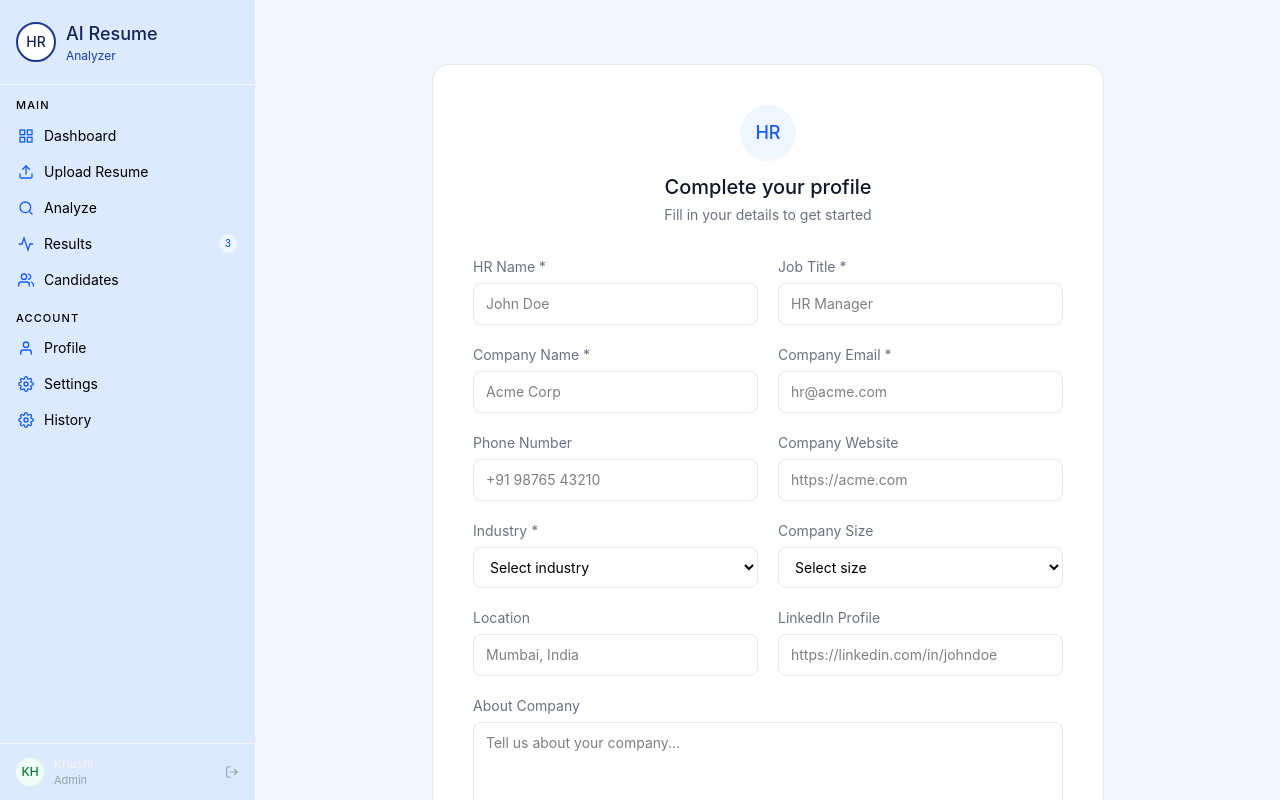
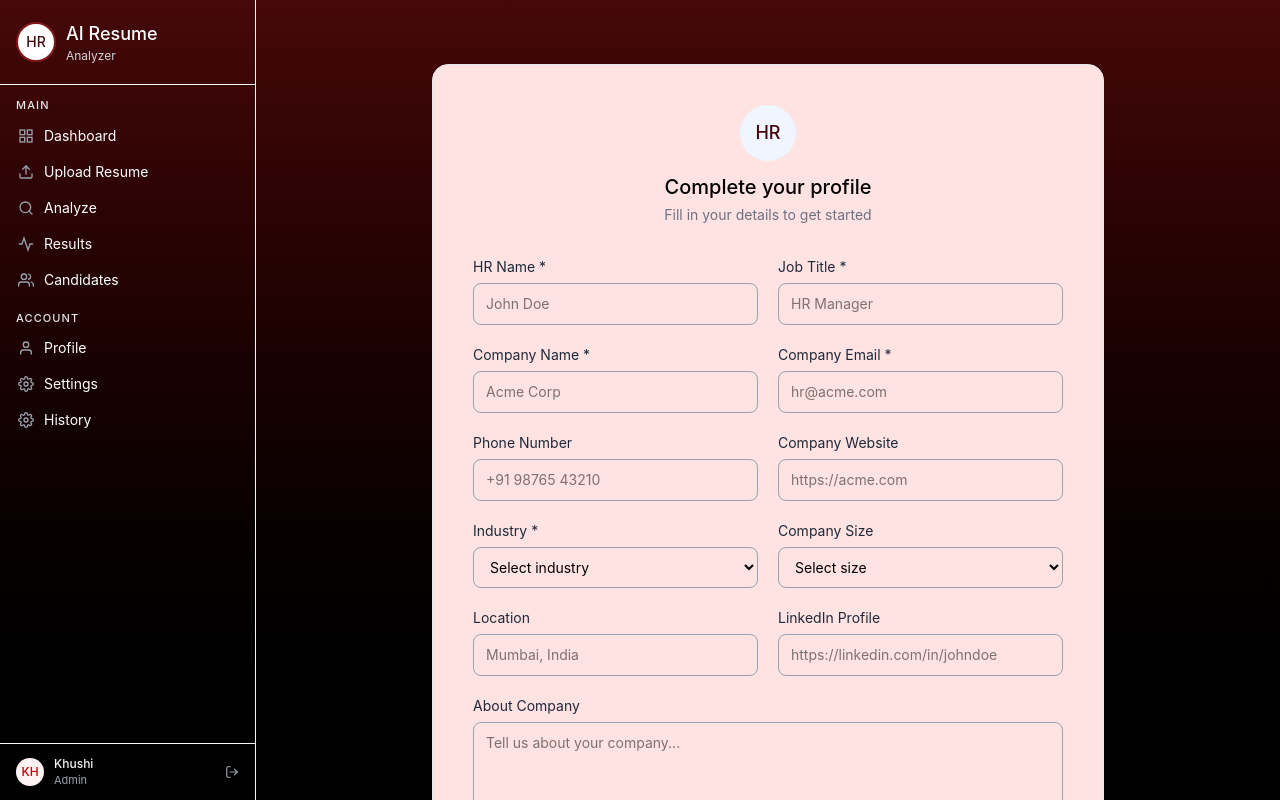
Before and after one commit to nayanbandgar/AI-RESUME-ANALAYZER, a React (Vite) app in the folder frontend/: page /profile in a window 1280 px wide. Built offline with nearby package versions, Linux system fonts and the light colour scheme.

Commit message:
feat: update UI styles across components for improved aesthetics and readability

```diff
--- a/frontend/src/components/landing.jsx
+++ b/frontend/src/components/landing.jsx
@@ -8,7 +8,7 @@ export default function Landing() {
       <div className="bg-black-100  border-white border-4 rounded-2xl p-10 w-full max-w-md text-center">
 
         {/* Logo */}
-        <div className="w-16 h-16 rounded-full bg-white border-blue-900 border-2 text-blue-950 font-medium text-lg flex items-center justify-center mx-auto mb-4">
+        <div className="w-16 h-16 rounded-full bg-white border-red-900 border-2 text-red-950 font-medium text-lg flex items-center justify-center mx-auto mb-4">
           HR
         </div>
 
@@ -22,13 +22,13 @@ export default function Landing() {
         <div className="flex flex-col gap-3">
           <button
             onClick={() => navigate("/login")}
-            className="w-full py-2.5 bg-white text-gray-900 text-l font-medium rounded-lg  border border-gray-200 hover:border-white hover:bg-blue-950 hover:text-white transition-colors hover:scale-105 duration-200  cursor-pointer"
+            className="w-full py-2.5 bg-white text-gray-900 text-l font-medium rounded-lg  border border-gray-200 hover:border-white hover:bg-red-950 hover:text-white transition-colors hover:scale-105 duration-200  cursor-pointer"
           >
             Login
           </button>
           <button
             onClick={() => navigate("/signup")}
-            className="w-full py-2.5 bg-white text-gray-900 text-l font-medium rounded-lg border border-gray-200 hover:border-white  hover:bg-blue-950  hover:text-white  transition-colors hover:scale-105 duration-200  cursor-pointer"
+            className="w-full py-2.5 bg-white text-gray-900 text-l font-medium rounded-lg border border-gray-200 hover:border-white  hover:bg-red-950  hover:text-white  transition-colors hover:scale-105 duration-200  cursor-pointer"
           >
             Sign Up
           </button>
--- a/frontend/src/components/layout.jsx
+++ b/frontend/src/components/layout.jsx
@@ -3,9 +3,10 @@ import { Outlet } from "react-router-dom";
 
 export default function Layout() {
   return (
-    <div className="flex h-screen bg-blue-50">
-      <Sidebar />
-      <main className="flex-1 overflow-y-auto p-6">
+    <div className="flex h-screen bg-linear-to-b from-red-950 to-black">
+     <Sidebar />
+      <main className="flex-1 overflow-y-auto bg-linear-to-b from-red-950 to-black p-6">
+
         <Outlet />
       </main>
     </div>
--- a/frontend/src/components/profilepage.jsx
+++ b/frontend/src/components/profilepage.jsx
@@ -30,14 +30,14 @@ export default function HrProfile() {
 
   return (
     <div className="min-h-screen  flex items-center justify-center px-4 py-10">
-      <div className="bg-white border border-gray-200 rounded-2xl p-10 w-full max-w-2xl">
+      <div className=" bg-red-100 border border-gray-200 rounded-2xl p-10 w-full max-w-2xl">
 
         {/* Header */}
         <div className="text-center mb-8">
-          <div className="w-14 h-14 rounded-full bg-blue-50 text-blue-600 font-medium text-lg flex items-center justify-center mx-auto mb-3">
+          <div className="w-14 h-14 rounded-full bg-blue-50 text-red-950 font-medium text-lg flex items-center justify-center mx-auto mb-3">
             HR
           </div>
-          <h2 className="text-xl font-medium text-gray-900">Complete your profile</h2>
+          <h2 className="text-xl font-medium text-black">Complete your profile</h2>
           <p className="text-sm text-gray-500 mt-1">Fill in your details to get started</p>
         </div>
 
@@ -45,7 +45,7 @@ export default function HrProfile() {
 
           {/* HR Name */}
           <div>
-            <label className="block text-sm text-gray-500 mb-1.5">HR Name *</label>
+            <label className="block text-sm text-gray-800 mb-1.5">HR Name *</label>
             <input
               type="text"
               name="hrName"
@@ -53,13 +53,13 @@ export default function HrProfile() {
               value={form.hrName}
               onChange={handleChange}
               required
-              className="w-full px-3 py-2.5 border border-gray-200 rounded-lg text-sm focus:outline-none focus:ring-2 focus:ring-blue-100 focus:border-blue-300"
+              className="w-full px-3 py-2.5 border border-gray-400 rounded-lg text-sm focus:outline-none focus:ring-1  focus:border-red-300"
             />
           </div>
 
           {/* Job Title */}
           <div>
-            <label className="block text-sm text-gray-500 mb-1.5">Job Title *</label>
+            <label className="block text-sm text-gray-800 mb-1.5">Job Title *</label>
             <input
               type="text"
               name="jobTitle"
@@ -67,13 +67,13 @@ export default function HrProfile() {
               value={form.jobTitle}
               onChange={handleChange}
               required
-              className="w-full px-3 py-2.5 border border-gray-200 rounded-lg text-sm focus:outline-none focus:ring-2 focus:ring-blue-100 focus:border-blue-300"
+              className="w-full px-3 py-2.5 border border-gray-400 rounded-lg text-sm focus:outline-none focus:ring-1  focus:border-red-300"
             />
           </div>
 
           {/* Company Name */}
           <div>
-            <label className="block text-sm text-gray-500 mb-1.5">Company Name *</label>
+            <label className="block text-sm text-gray-800 mb-1.5">Company Name *</label>
             <input
               type="text"
               name="companyName"
@@ -81,13 +81,13 @@ export default function HrProfile() {
               value={form.companyName}
               onChange={handleChange}
               required
-              className="w-full px-3 py-2.5 border border-gray-200 rounded-lg text-sm focus:outline-none focus:ring-2 focus:ring-blue-100 focus:border-blue-300"
+              className="w-full px-3 py-2.5 border border-gray-400 rounded-lg text-sm focus:outline-none focus:ring-1  focus:border-red-300"
             />
           </div>
 
           {/* Company Email */}
           <div>
-            <label className="block text-sm text-gray-500 mb-1.5">Company Email *</label>
+            <label className="block text-sm text-gray-800 mb-1.5">Company Email *</label>
             <input
               type="email"
               name="companyEmail"
@@ -95,45 +95,45 @@ export default function HrProfile() {
               value={form.companyEmail}
               onChange={handleChange}
               required
-              className="w-full px-3 py-2.5 border border-gray-200 rounded-lg text-sm focus:outline-none focus:ring-2 focus:ring-blue-100 focus:border-blue-300"
+              className="w-full px-3 py-2.5 border border-gray-400 rounded-lg text-sm focus:outline-none focus:ring-1  focus:border-red-300"
             />
           </div>
 
           {/* Phone */}
           <div>
-            <label className="block text-sm text-gray-500 mb-1.5">Phone Number</label>
+            <label className="block text-sm text-gray-800 mb-1.5">Phone Number</label>
             <input
               type="tel"
               name="phone"
               placeholder="+91 98765 43210"
               value={form.phone}
               onChange={handleChange}
-              className="w-full px-3 py-2.5 border border-gray-200 rounded-lg text-sm focus:outline-none focus:ring-2 focus:ring-blue-100 focus:border-blue-300"
+              className="w-full px-3 py-2.5 border border-gray-400 rounded-lg text-sm focus:outline-none focus:ring-1  focus:border-red-300"
             />
           </div>
 
           {/* Company Website */}
           <div>
-            <label className="block text-sm text-gray-500 mb-1.5">Company Website</label>
+            <label className="block text-sm text-gray-800 mb-1.5">Company Website</label>
             <input
               type="url"
               name="companyWebsite"
               placeholder="https://acme.com"
               value={form.companyWebsite}
               onChange={handleChange}
-              className="w-full px-3 py-2.5 border border-gray-200 rounded-lg text-sm focus:outline-none focus:ring-2 focus:ring-blue-100 focus:border-blue-300"
+              className="w-full px-3 py-2.5 border border-gray-400 rounded-lg text-sm focus:outline-none focus:ring-1  focus:border-red-300"
             />
           </div>
 
           {/* Industry */}
           <div>
-            <label className="block text-sm text-gray-500 mb-1.5">Industry *</label>
+            <label className="block text-sm text-gray-800 mb-1.5">Industry *</label>
             <select
               name="industry"
               value={form.industry}
               onChange={handleChange}
               required
-              className="w-full px-3 py-2.5 border border-gray-200 rounded-lg text-sm focus:outline-none focus:ring-2 focus:ring-blue-100 focus:border-blue-300 bg-white"
+              className="w-full px-3 py-2.5 border border-gray-400 rounded-lg text-sm focus:outline-none focus:ring-1  focus:border-red-300"
             >
               <option value="">Select industry</option>
               <option>Information Technology</option>
@@ -150,12 +150,12 @@ export default function HrProfile() {
 
           {/* Company Size */}
           <div>
-            <label className="block text-sm text-gray-500 mb-1.5">Company Size</label>
+            <label className="block text-sm text-gray-800 mb-1.5">Company Size</label>
             <select
               name="companySize"
               value={form.companySize}
               onChange={handleChange}
-              className="w-full px-3 py-2.5 border border-gray-200 rounded-lg text-sm focus:outline-none focus:ring-2 focus:ring-blue-100 focus:border-blue-300 bg-white"
+              className="w-full px-3 py-2.5 border border-gray-400 rounded-lg text-sm focus:outline-none focus:ring-1  focus:border-red-300"
             >
               <option value="">Select size</option>
               <option>1 - 10 employees</option>
@@ -168,40 +168,40 @@ export default function HrProfile() {
 
           {/* Location */}
           <div>
-            <label className="block text-sm text-gray-500 mb-1.5">Location</label>
+            <label className="block text-sm text-gray-800 mb-1.5">Location</label>
             <input
               type="text"
               name="location"
               placeholder="Mumbai, India"
               value={form.location}
               onChange={handleChange}
-              className="w-full px-3 py-2.5 border border-gray-200 rounded-lg text-sm focus:outline-none focus:ring-2 focus:ring-blue-100 focus:border-blue-300"
+              className="w-full px-3 py-2.5 border border-gray-400 rounded-lg text-sm focus:outline-none focus:ring-1  focus:border-red-300"
             />
           </div>
 
           {/* LinkedIn */}
           <div>
-            <label className="block text-sm text-gray-500 mb-1.5">LinkedIn Profile</label>
+            <label className="block text-sm text-gray-800 mb-1.5">LinkedIn Profile</label>
             <input
               type="url"
               name="linkedin"
               placeholder="https://linkedin.com/in/johndoe"
               value={form.linkedin}
               onChange={handleChange}
-              className="w-full px-3 py-2.5 border border-gray-200 rounded-lg text-sm focus:outline-none focus:ring-2 focus:ring-blue-100 focus:border-blue-300"
+              className="w-full px-3 py-2.5 border border-gray-400 rounded-lg text-sm focus:outline-none focus:ring-1  focus:border-red-300"
             />
           </div>
 
           {/* About - full width */}
           <div className="md:col-span-2">
-            <label className="block text-sm text-gray-500 mb-1.5">About Company</label>
+            <label className="block text-sm text-gray-800 mb-1.5">About Company</label>
             <textarea
               name="about"
               placeholder="Tell us about your company..."
               value={form.about}
               onChange={handleChange}
               rows={4}
-              className="w-full px-3 py-2.5 border border-gray-200 rounded-lg text-sm focus:outline-none focus:ring-2 focus:ring-blue-100 focus:border-blue-300 resize-none"
+              className="w-full px-3 py-2.5 border border-gray-400 rounded-lg text-sm focus:outline-none focus:ring-1  focus:border-red-300 resize-none"
             />
           </div>
 
@@ -211,7 +211,7 @@ export default function HrProfile() {
         <button
           type="submit"
           onClick={handleSubmit}
-          className="w-full mt-6 py-2.5 bg-gray-900 text-white text-sm font-medium rounded-lg hover:bg-blue-600 hover:scale-105 transition-all duration-200 cursor-pointer"
+          className="w-full mt-6 py-2.5 bg-red-950 text-white text-sm font-medium rounded-lg hover:bg-white hover:text-red-950 hover:scale-105 transition-all duration-200 cursor-pointer"
         >
           Save & Continue
         </button>
--- a/frontend/src/components/sidebar.jsx
+++ b/frontend/src/components/sidebar.jsx
@@ -113,17 +113,17 @@ export default function Sidebar() {
   };
 
   return (
-    <div className="w-64 h-screen bg-blue-100 border-r border-gray-100 flex flex-col">
+    <div className="w-64 h-screen bg-linear-to-b from-red-950    to-black border-r border-gray-100 flex flex-col">
 
       {/* Logo */}
       <div className="px-4 py-5 border-b border-gray-100">
         <div className="flex items-center gap-2.5">
-          <div className="w-10 h-10 rounded-full bg-white border-blue-900 border-2 text-blue-950 text-sm font-medium flex items-center justify-center">
+          <div className="w-10 h-10 rounded-full bg-white border-red-900 border-2 text-red-950 text-sm font-medium flex items-center justify-center">
             HR
           </div>
           <div>
-            <p className="text-lg font-medium text-blue-950">AI Resume</p>
-            <p className="text-xs text-blue-800">Analyzer</p>
+            <p className="text-lg font-medium text-white">AI Resume</p>
+            <p className="text-xs text-gray-300">Analyzer</p>
           </div>
         </div>
       </div>
@@ -134,7 +134,7 @@ export default function Sidebar() {
           <div key={group.section} className="mb-2">
 
             {/* Section label */}
-            <p className="text-[11px] font-medium text-black uppercase tracking-widest px-2 mb-1">
+            <p className="text-[11px] font-medium text-gray-200 uppercase tracking-widest px-2 mb-1">
               {group.section}
             </p>
 
@@ -145,17 +145,14 @@ export default function Sidebar() {
                 <button
                   key={item.id}
                   onClick={() => navigate(item.path)}
-                  className={"w-full flex items-center gap-2.5 px-2.5 py-2 rounded-lg text-sm transition-colors  "}
+                  className={"w-full flex items-center text-white  hover:bg-white  hover:text-black gap-2.5 px-2.5 py-2 rounded-lg text-sm transition-colors  "}
                 >
-                  <span className={ "text-blue-600"}>
+                  <span className={ "text-gray-400"}>
                     {item.icon}
                   </span>
                   <span className="flex-1 text-left">{item.label}</span>
-                  {item.badge && (
-                    <span className="bg-blue-50 text-blue-600 text-[10px] font-medium px-1.5 py-0.5 rounded-full">
-                      {item.badge}
-                    </span>
-                  )}
+
+
                 </button>
               );
             })}
@@ -166,7 +163,7 @@ export default function Sidebar() {
       {/* User + Logout */}
       <div className="px-4 py-3 border-t border-gray-100">
         <div className="flex items-center gap-2.5">
-          <div className="w-7 h-7 rounded-full bg-green-50 text-green-700 text-xs font-medium flex items-center justify-center">
+          <div className="w-7 h-7 rounded-full bg-red-50 text-red-700 text-xs font-medium flex items-center justify-center">
             KH
           </div>
           <div className="flex-1 min-w-0">
```
Also changed, not shown: frontend/src/components/analyze.jsx (+13 -13 lines), frontend/src/components/login.jsx (+7 -7 lines), frontend/src/components/result.jsx (+4 -4 lines), frontend/src/components/setting.jsx (+5 -5 lines), frontend/src/components/uploadresume.jsx (+10 -10 lines).
